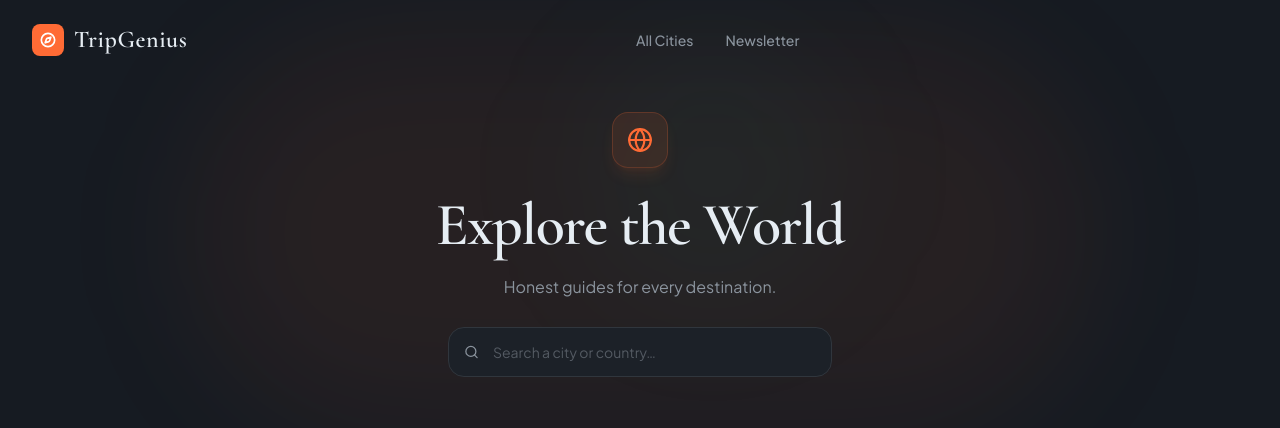
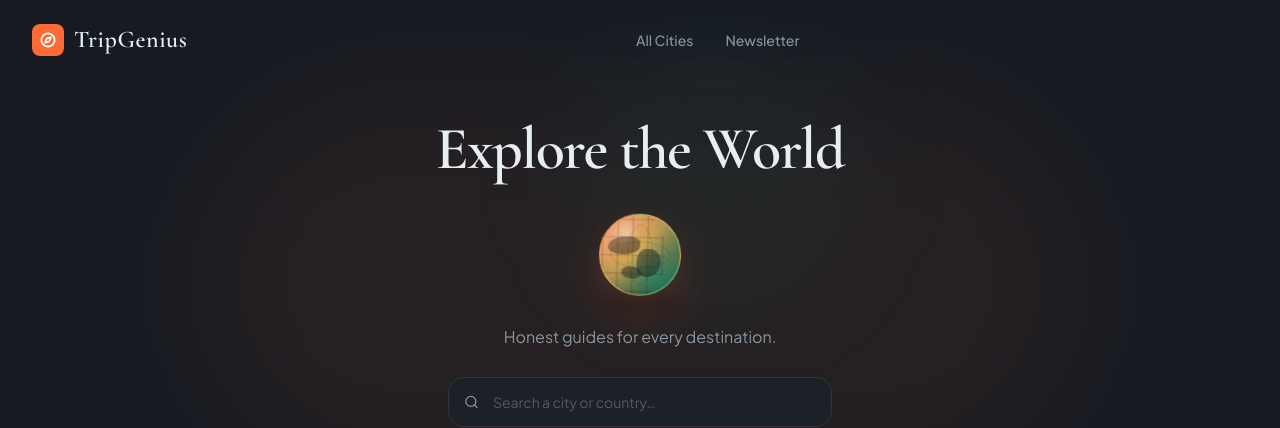
Before and after one commit to Shubhampande28/tripgenius, a Next.js app: page / in a window 1280 px wide. Shown: the top 428 px of the page. Built offline with nearby package versions, Linux system fonts and the light colour scheme.

Commit message:
Add landing page animated globe

```diff
--- a/src/app/cities/page.tsx
+++ b/src/app/cities/page.tsx
@@ -4,14 +4,18 @@ import { useState, useMemo } from 'react';
 import Link from 'next/link';
 import SafeImage from '@/components/SafeImage';
 import { motion } from 'framer-motion';
-import { Search, Globe, ArrowRight } from 'lucide-react';
+import { Search, ArrowRight } from 'lucide-react';
 import Navbar from '@/components/Navbar';
 import Footer from '@/components/Footer';
 import { allCities } from '@/lib/cities';
 import { getCityImageUrl } from '@/lib/cityImages';
 import { AnimateList, AnimateItem } from '@/components/AnimateList';
 
-export default function CitiesPage() {
+interface CitiesPageProps {
+  showHeroGlobe?: boolean;
+}
+
+export default function CitiesPage({ showHeroGlobe = false }: CitiesPageProps = {}) {
   const [query, setQuery] = useState('');
 
   const filtered = useMemo(() => {
@@ -38,13 +42,21 @@ export default function CitiesPage() {
 
           <div className="relative max-w-2xl mx-auto px-4 sm:px-6 text-center">
             <motion.div initial={{ opacity: 0, y: 20 }} animate={{ opacity: 1, y: 0 }} transition={{ duration: 0.55 }}>
-              {/* Globe icon */}
-              <div className="inline-flex items-center justify-center w-14 h-14 rounded-2xl bg-accent/10 border border-accent/20 mb-5 shadow-lg shadow-accent/10">
-                <Globe size={26} className="text-accent" />
-              </div>
               <h1 className="font-heading text-5xl sm:text-6xl font-semibold text-primary-text leading-tight tracking-tight">
                 Explore the World
               </h1>
+              {showHeroGlobe && (
+                <div className="hero-globe" aria-hidden="true">
+                  <div className="hero-globe__sphere">
+                    <span className="hero-globe__land hero-globe__land--one" />
+                    <span className="hero-globe__land hero-globe__land--two" />
+                    <span className="hero-globe__land hero-globe__land--three" />
+                    <span className="hero-globe__grid hero-globe__grid--lat" />
+                    <span className="hero-globe__grid hero-globe__grid--lon" />
+                    <span className="hero-globe__shine" />
+                  </div>
+                </div>
+              )}
               <p className="mt-3 text-muted text-base">
                 Honest guides for every destination.
               </p>
--- a/src/app/globals.css
+++ b/src/app/globals.css
@@ -55,6 +55,145 @@ body {
 
 .card-glow:hover { box-shadow: 0 0 30px rgba(255, 107, 53, 0.15); }
 
+.hero-globe {
+  position: relative;
+  width: 104px;
+  height: 104px;
+  margin: 22px auto 0;
+  display: grid;
+  place-items: center;
+}
+
+.hero-globe::before {
+  content: "";
+  position: absolute;
+  inset: 10px;
+  border-radius: 999px;
+  background: radial-gradient(circle, rgba(255, 107, 53, 0.18), transparent 66%);
+  filter: blur(18px);
+}
+
+.hero-globe::after {
+  content: "";
+  position: absolute;
+  left: 20px;
+  right: 20px;
+  bottom: 4px;
+  height: 14px;
+  border-radius: 999px;
+  background: rgba(0, 0, 0, 0.28);
+  filter: blur(8px);
+}
+
+.hero-globe__sphere {
+  position: relative;
+  width: 82px;
+  height: 82px;
+  overflow: hidden;
+  border: 1px solid rgba(255, 209, 102, 0.35);
+  border-radius: 999px;
+  background:
+    radial-gradient(circle at 32% 24%, rgba(255, 255, 255, 0.38), transparent 18%),
+    radial-gradient(circle at 68% 76%, rgba(0, 201, 167, 0.35), transparent 32%),
+    linear-gradient(135deg, rgba(255, 107, 53, 0.95), rgba(255, 209, 102, 0.82) 46%, rgba(0, 201, 167, 0.8));
+  box-shadow:
+    inset -18px -18px 26px rgba(0, 0, 0, 0.28),
+    inset 10px 10px 18px rgba(255, 255, 255, 0.12),
+    0 18px 42px rgba(255, 107, 53, 0.18);
+  animation: hero-globe-float 5s ease-in-out infinite;
+}
+
+.hero-globe__sphere::before {
+  content: "";
+  position: absolute;
+  inset: -18%;
+  background:
+    repeating-linear-gradient(90deg, transparent 0 13px, rgba(13, 17, 23, 0.18) 14px 15px),
+    repeating-linear-gradient(0deg, transparent 0 16px, rgba(13, 17, 23, 0.14) 17px 18px);
+  border-radius: inherit;
+  animation: hero-globe-spin 9s linear infinite;
+}
+
+.hero-globe__grid {
+  position: absolute;
+  inset: 10px;
+  border: 1px solid rgba(13, 17, 23, 0.2);
+  border-radius: 999px;
+}
+
+.hero-globe__grid--lat {
+  transform: scaleY(0.44);
+}
+
+.hero-globe__grid--lon {
+  transform: scaleX(0.42);
+}
+
+.hero-globe__land {
+  position: absolute;
+  z-index: 1;
+  display: block;
+  background: rgba(13, 17, 23, 0.42);
+  filter: blur(0.2px);
+  animation: hero-globe-land 9s linear infinite;
+}
+
+.hero-globe__land--one {
+  width: 32px;
+  height: 18px;
+  left: 14px;
+  top: 22px;
+  border-radius: 65% 35% 55% 45%;
+}
+
+.hero-globe__land--two {
+  width: 24px;
+  height: 28px;
+  right: 13px;
+  top: 34px;
+  border-radius: 48% 52% 62% 38%;
+}
+
+.hero-globe__land--three {
+  width: 20px;
+  height: 12px;
+  left: 28px;
+  bottom: 16px;
+  border-radius: 42% 58% 48% 52%;
+}
+
+.hero-globe__shine {
+  position: absolute;
+  z-index: 2;
+  inset: 0;
+  border-radius: inherit;
+  background: linear-gradient(135deg, rgba(255, 255, 255, 0.32), transparent 38%, rgba(0, 0, 0, 0.08) 72%);
+  pointer-events: none;
+}
+
+@keyframes hero-globe-float {
+  0%, 100% { transform: translateY(0) rotate(-2deg); }
+  50% { transform: translateY(-7px) rotate(2deg); }
+}
+
+@keyframes hero-globe-spin {
+  from { transform: translateX(0); }
+  to { transform: translateX(-36px); }
+}
+
+@keyframes hero-globe-land {
+  from { transform: translateX(0); }
+  to { transform: translateX(-8px); }
+}
+
+@media (prefers-reduced-motion: reduce) {
+  .hero-globe__sphere,
+  .hero-globe__sphere::before,
+  .hero-globe__land {
+    animation: none;
+  }
+}
+
 .glass {
   background: rgba(22, 27, 34, 0.8);
   backdrop-filter: blur(12px);
--- a/src/app/page.tsx
+++ b/src/app/page.tsx
@@ -1 +1,5 @@
-export { default } from './cities/page';
+import CitiesPage from './cities/page';
+
+export default function HomePage() {
+  return <CitiesPage showHeroGlobe />;
+}
```
